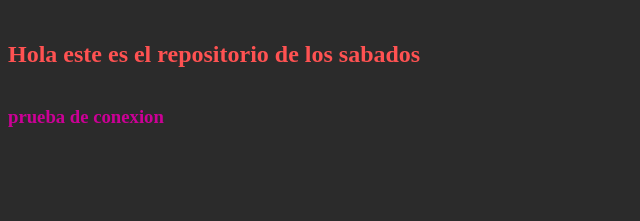
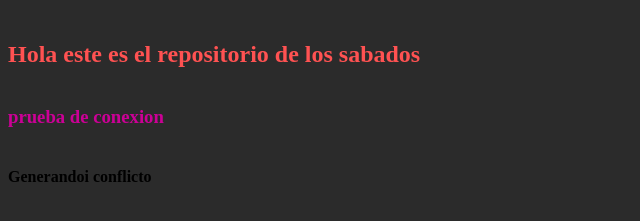
Before and after one commit to agusack/desarrollos_web, a plain HTML site: page index.html in a window 1280 px wide. Shown: the part 67-288 px from the top of the page, without its empty margins (0-640 px from the left). Drawn offline with Linux system fonts and the light colour scheme.

Commit message:
conflicto
Conflicto linea 13

```diff
--- a/index.html
+++ b/index.html
@@ -10,5 +10,6 @@
     <h1>Repositorios</h1>
     <h2>Hola este es el repositorio de los sabados</h2>
     <h3>prueba de conexion</h3>
+    <h4>Generandoi conflicto</h4>
 </body>
 </html>
```
